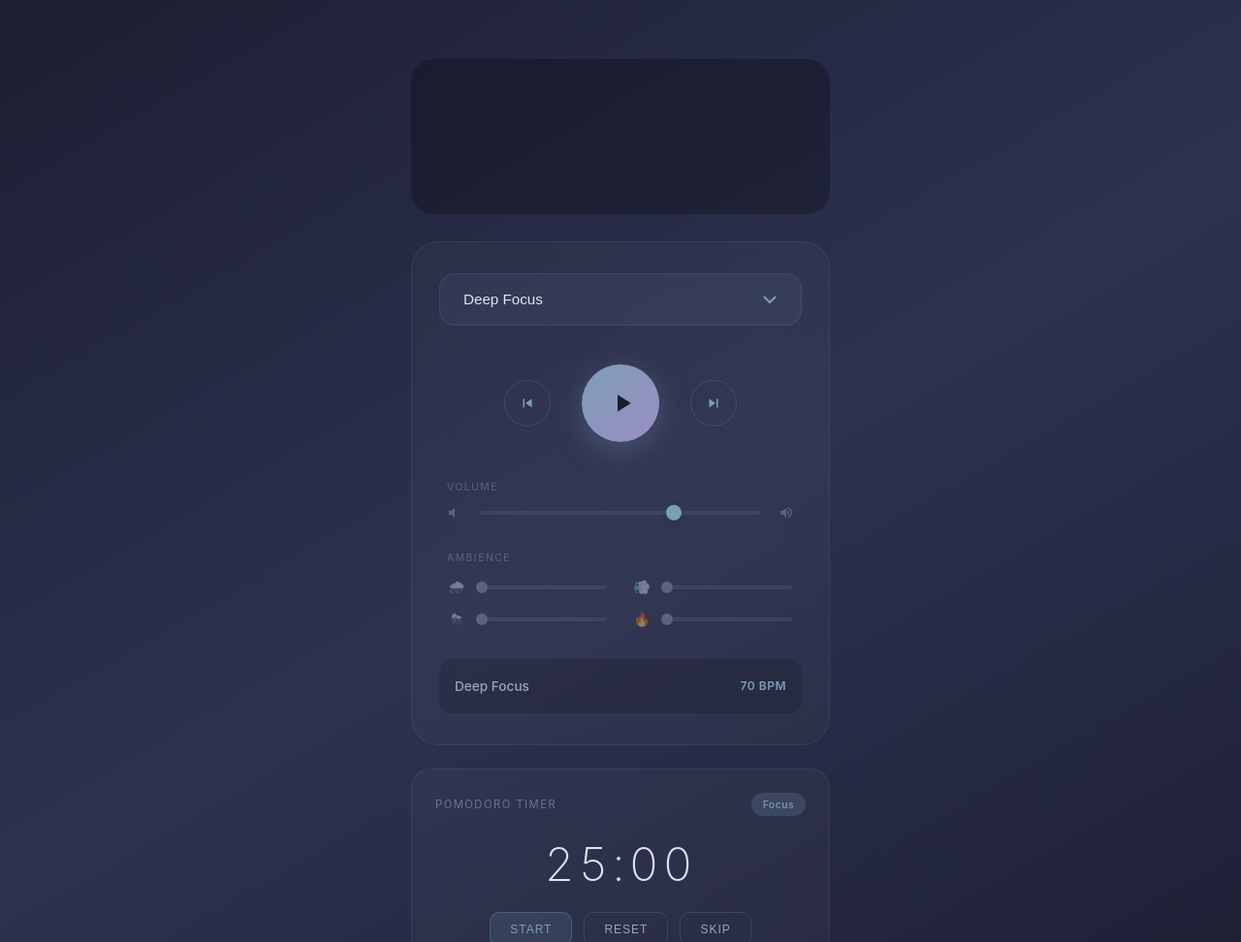
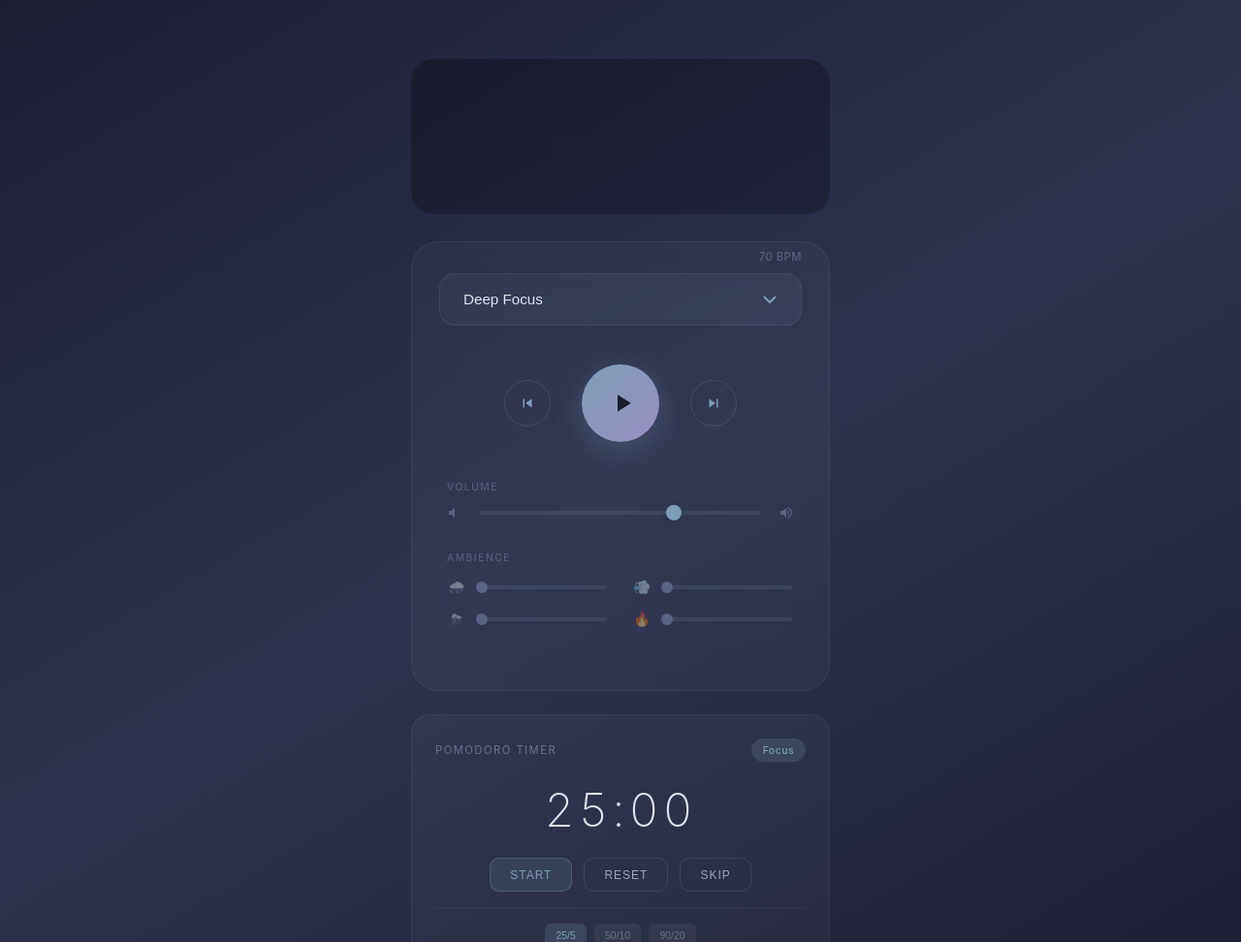
Before and after one commit to micromag84/drift, a website built with Vite: page index.html in a window 1280 px wide. Shown: the part 128-1100 px from the top of the page at 97% size. Built offline with nearby package versions, Linux system fonts and the light colour scheme; what @strudel/web would draw is missing.

Commit message:
Remove info bar, relocate BPM to track selector
Cleaner UI by removing the redundant info bar. BPM now displays
as a subtle label above the track dropdown.

Co-Authored-By: Claude Opus 4.5 <noreply@anthropic.com>

```diff
--- a/index.html
+++ b/index.html
@@ -106,6 +106,17 @@
 
     .mood-selector {
       margin-bottom: 2.5rem;
+      position: relative;
+    }
+
+    .mood-selector .bpm {
+      position: absolute;
+      top: -1.5rem;
+      right: 0;
+      font-size: 0.7rem;
+      color: #5a6384;
+      font-weight: 500;
+      letter-spacing: 0.5px;
     }
 
     .mood-selector select {
@@ -251,28 +262,6 @@
 
     .volume-slider::-webkit-slider-thumb:hover {
       transform: scale(1.2);
-    }
-
-    .info-bar {
-      display: flex;
-      justify-content: space-between;
-      align-items: center;
-      padding: 1.25rem 1rem;
-      background: rgba(0,0,0,0.15);
-      border-radius: 14px;
-    }
-
-    .mood-name {
-      font-size: 0.85rem;
-      font-weight: 500;
-      color: #9ba4c0;
-    }
-
-    .bpm {
-      font-size: 0.75rem;
-      color: #7c9eb8;
-      font-weight: 600;
-      letter-spacing: 0.5px;
     }
 
     .ambience-section {
@@ -507,6 +496,7 @@
 
     <div class="player-card">
       <div class="mood-selector">
+        <span class="bpm" id="bpm">70 BPM</span>
         <select id="track-select">
           <optgroup label="Focus">
             <option value="deepfocus">Deep Focus</option>
@@ -591,10 +581,6 @@
         </div>
       </div>
 
-      <div class="info-bar">
-        <span class="mood-name" id="track-info">Deep Focus</span>
-        <span class="bpm" id="bpm">70 BPM</span>
-      </div>
     </div>
 
     <div class="timer-card">
--- a/main.js
+++ b/main.js
@@ -167,7 +167,6 @@ const pauseIcon = document.getElementById('pause-icon');
 const prevBtn = document.getElementById('prev');
 const nextBtn = document.getElementById('next');
 const volumeSlider = document.getElementById('volume');
-const trackInfo = document.getElementById('track-info');
 const bpmDisplay = document.getElementById('bpm');
 const canvas = document.getElementById('visualizer');
 const ctx = canvas.getContext('2d');
@@ -322,8 +321,6 @@ function getSelectedTrack() {
 
 function updateUI() {
   const track = getSelectedTrack();
-  const selectedOption = trackSelect.options[trackSelect.selectedIndex];
-  trackInfo.textContent = selectedOption.text;
   bpmDisplay.textContent = `${track.bpm} BPM`;
 }
 
```
